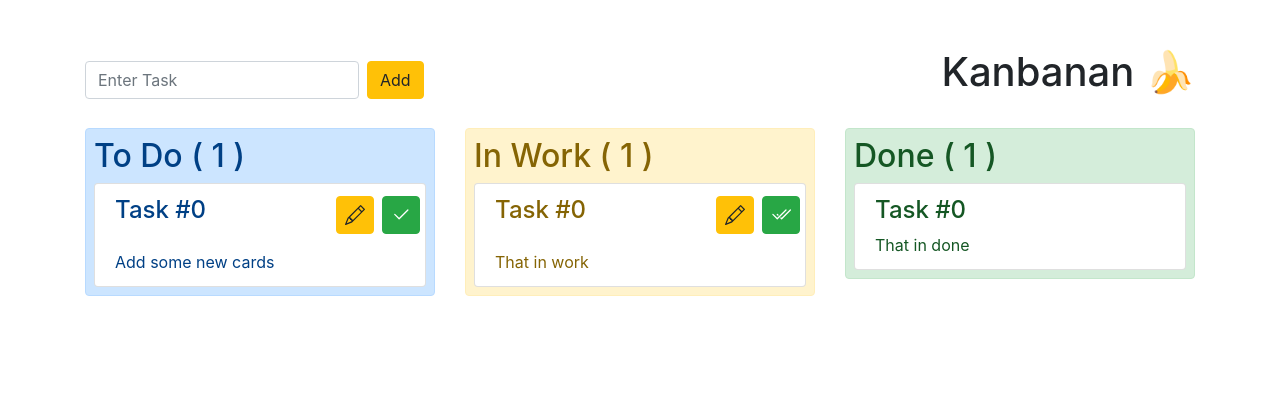
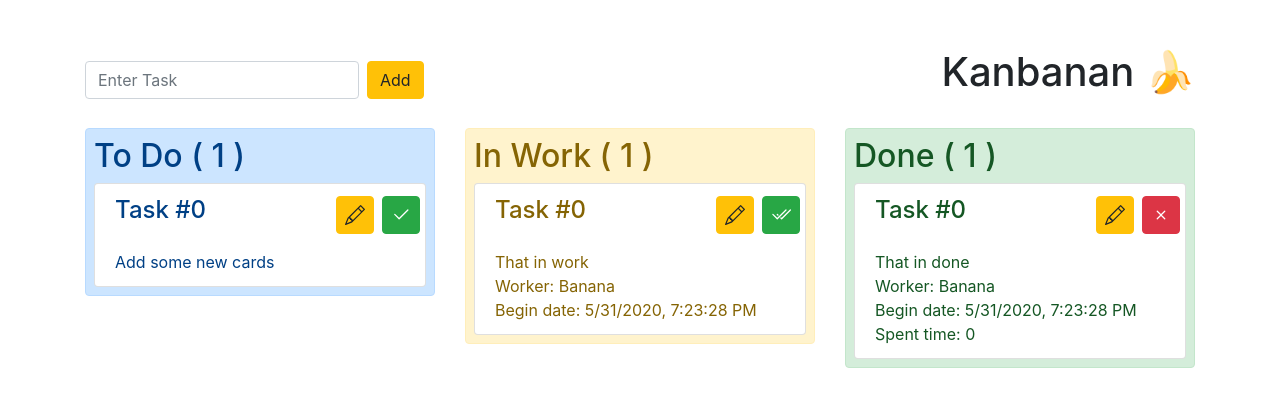
Before and after one commit to slavocado/first-projects, a Vue app in the folder kanbanan/: page / in a window 1280 px wide. Shown: the top 406 px of the page. Built offline with nearby package versions, Linux system fonts and the light colour scheme.

Commit message:
Add begin time and spent time functions

```diff
--- a/kanbanan/package.json
+++ b/kanbanan/package.json
@@ -11,7 +11,9 @@
     "bootstrap": "^4.5.0",
     "bootstrap-vue": "^2.15.0",
     "core-js": "^3.6.5",
+    "moment-timezone": "^0.5.31",
     "vue": "^2.6.11",
+    "vue-moment": "^4.1.0",
     "vuedraggable": "^2.23.2"
   },
   "devDependencies": {
--- a/kanbanan/src/App.vue
+++ b/kanbanan/src/App.vue
@@ -7,7 +7,7 @@
           placeholder="Enter Task"
           @keyup.enter="add"
         />
-        <b-button class="ml-2" variant="warning" @click="add"> Add </b-button>
+        <b-button class="ml-2" variant="warning" @click="add">Add</b-button>
       </div>
 
       <div class="col mb-2">
@@ -19,15 +19,21 @@
         <b-modal id="modal-2" title="BootstrapVue">
           <p class="my-4">Hello from modal!</p>
         </b-modal>
-      </div> -->
+      </div>-->
     </div>
 
     <div class="row mt-3">
+      <!-- First column -->
       <div class="col-md-4">
         <div class="p-2 alert alert-primary">
           <h2>To Do ( {{ column[0].length }} )</h2>
 
-          <draggable class="list-group" :list="column[0]" group="tasks">
+          <draggable
+            class="list-group"
+            :list="column[0]"
+            group="tasks"
+            :move="setTime"
+          >
             <div
               class="list-group-item container"
               v-for="(element, index) in column[0]"
@@ -42,6 +48,8 @@
                   class="pl-2 pr-2 mr-2"
                   variant="warning"
                   @click="moveToNextCol(0, index)"
+                  v-b-tooltip.hover
+                  title="Edit"
                 >
                   <b-icon icon="pencil" aria-hidden="true"></b-icon>
                 </b-button>
@@ -51,6 +59,8 @@
                   class="pl-2 pr-2"
                   variant="success"
                   @click="moveToNextCol(0, index)"
+                  v-b-tooltip.hover
+                  title="Move to next col"
                 >
                   <b-icon icon="check2" aria-hidden="true"></b-icon>
                 </b-button>
@@ -65,6 +75,7 @@
         </div>
       </div>
 
+      <!-- Second column -->
       <div class="col-md-4">
         <div class="p-2 alert alert-warning">
           <h2>In Work ( {{ column[1].length }} )</h2>
@@ -84,6 +95,8 @@
                   class="pl-2 pr-2 mr-2"
                   variant="warning"
                   @click="moveToNextCol(1, index)"
+                  v-b-tooltip.hover
+                  title="Edit"
                 >
                   <b-icon icon="pencil" aria-hidden="true"></b-icon>
                 </b-button>
@@ -93,6 +106,8 @@
                   class="pl-2 pr-2"
                   variant="success"
                   @click="moveToNextCol(1, index)"
+                  v-b-tooltip.hover
+                  title="Move to next col"
                 >
                   <b-icon icon="check2-all" aria-hidden="true"></b-icon>
                 </b-button>
@@ -102,26 +117,80 @@
               <div class="row task">
                 <p class="col text-truncate mb-0">{{ element.task }}</p>
               </div>
-              <div class="row date" v-if="element.beginTime">
-                {{ element.beginTime }}
+              <div class="row worker" v-if="element.worker">
+                <p class="col mb-0">Worker: {{ element.worker }}</p>
+              </div>
+              <div class="row date">
+                <p class="col mb-0">
+                  Begin date: {{ element.dt.toLocaleString() }}
+                </p>
               </div>
             </div>
           </draggable>
         </div>
       </div>
 
+      <!-- Third column -->
       <div class="col-md-4">
         <div class="p-2 alert alert-success">
           <h2>Done ( {{ column[2].length }} )</h2>
 
           <draggable class="list-group" :list="column[2]" group="tasks">
             <div
-              class="list-group-item"
-              v-for="element in column[2]"
+              class="list-group-item container"
+              v-for="(element, index) in column[2]"
               :key="element.task"
             >
-              <h4>Task #{{ element.id }}</h4>
-              {{ element.task }}
+              <div class="row mb-3">
+                <!-- Title -->
+                <h4 class="col mb-0 h4">Task #{{ element.id }}</h4>
+
+                <!-- Edit button -->
+                <b-button
+                  class="pl-2 pr-2 mr-2"
+                  variant="warning"
+                  @click="moveToNextCol(2, index)"
+                  v-b-tooltip.hover
+                  title="Edit"
+                >
+                  <b-icon icon="pencil" aria-hidden="true"></b-icon>
+                </b-button>
+
+                <!-- Button whitch delete card -->
+                <!--  ! need to do delete function -->
+                <b-button
+                  class="pl-2 pr-2"
+                  variant="danger"
+                  @click="del(2, index)"
+                  v-b-tooltip.hover
+                  title="Delete card"
+                >
+                  <b-icon icon="x" aria-hidden="true"></b-icon>
+                </b-button>
+              </div>
+
+              <!-- Task -->
+              <div class="row task">
+                <p class="col text-truncate mb-0">{{ element.task }}</p>
+              </div>
+              <div class="row worker" v-if="element.worker">
+                <p class="col mb-0">Worker: {{ element.worker }}</p>
+              </div>
+              <div class="row date">
+                <p class="col mb-0">
+                  Begin date: {{ element.dt.toLocaleString() }}
+                </p>
+              </div>
+              <div class="row date-end">
+                <p class="col mb-0">
+                  Spent time:
+                  <!-- https://github.com/brockpetrie/vue-moment -->
+                  <!-- This function translate milliseconds to human time words -->
+                  <span>{{
+                    (new Date() - element.dt) | duration("humanize")
+                  }}</span>
+                </p>
+              </div>
             </div>
           </draggable>
         </div>
@@ -148,27 +217,24 @@ export default {
           {
             id: 0,
             task: "Add some new cards",
-            beginTime: 0,
-            endTime: 0,
             worker: "Banana",
+            dt: new Date(),
           },
         ],
         [
           {
             id: 0,
             task: "That in work",
-            beginTime: 0,
-            endTime: 0,
             worker: "Banana",
+            dt: new Date(),
           },
         ],
         [
           {
             id: 0,
             task: "That in done",
-            beginTime: {},
-            endTime: {},
             worker: "Banana",
+            dt: new Date(),
           },
         ],
       ],
@@ -176,15 +242,15 @@ export default {
   },
 
   methods: {
+    // Add new object to array
     add() {
       if (this.newTask) {
         this.countOfTasks++;
         this.column[0].push({
           id: this.countOfTasks,
           task: this.newTask,
-          beginTime: {},
-          endTime: {},
           worker: "Banana",
+          dt: new Date(),
         });
         this.newTask = "";
       }
@@ -193,17 +259,12 @@ export default {
     moveToNextCol(columnNumber, elementId) {
       var help = this.column[columnNumber].splice(elementId, 1);
       this.column[columnNumber + 1].push(help[0]);
+    },
 
-      // if (columnNumber === 0) {
-      //   (columnNumber, elementId) => {
-      //     let date = new Date();
-      //     this.column[columnNumber].forEach((element) => {
-      //       if (element.id == elementId) {
-      //         element.beginTime = date.getHours();
-      //       }
-      //     });
-      //   };
-      // }
+    setTime: function(evt) {
+      if (evt.draggedContext.element.task) {
+        evt.draggedContext.element.dt = new Date();
+      }
     },
   },
 };
--- a/kanbanan/src/main.js
+++ b/kanbanan/src/main.js
@@ -3,6 +3,7 @@ import App from "./App.vue";
 import { BootstrapVue, IconsPlugin } from "bootstrap-vue";
 import "bootstrap/dist/css/bootstrap.css";
 import "bootstrap-vue/dist/bootstrap-vue.css";
+import moment from "moment";
 
 Vue.config.productionTip = false;
 
@@ -11,6 +12,14 @@ Vue.use(BootstrapVue);
 // Optionally install the BootstrapVue icon components plugin
 Vue.use(IconsPlugin);
 
+Vue.use(require("vue-moment"));
+
 new Vue({
   render: (h) => h(App),
 }).$mount("#app");
+
+Vue.filter("formatDate", function(value) {
+  if (value) {
+    return moment(String(value)).format("DD.MM.YYYY HH:mm:ss");
+  }
+});
```
Also changed, not shown: 1 other file (tests, documents, lock files or other folders).
